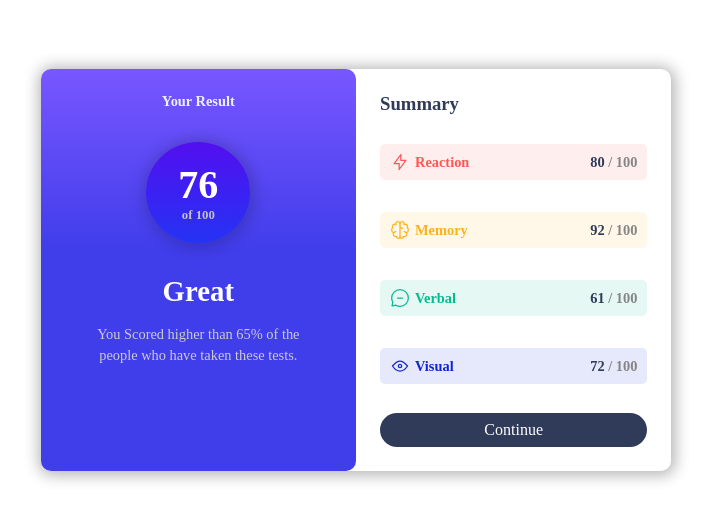
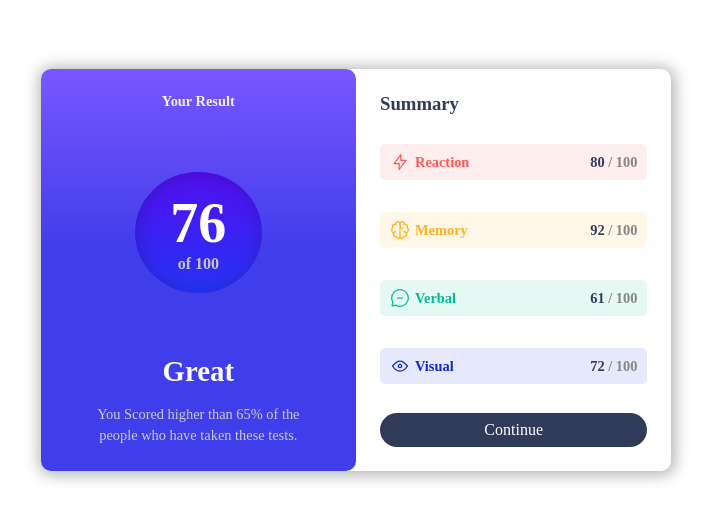
Before and after one commit to dazzlerabhi30800/frontendMentor-results-summary-component-main, a plain HTML site: page index.html in a window 1280 px wide. Shown: the part 130-650 px from the top of the page, without its empty margins (284-997 px from the left). Drawn offline with Linux system fonts and the light colour scheme.

Commit message:
fixed design issues

```diff
--- a/style.css
+++ b/style.css
@@ -52,8 +52,8 @@ main {
   flex-basis: 100%;
   display: flex;
   flex-direction: column;
-  gap: 2rem;
   align-items: center;
+  justify-content: space-between;
   text-align: center;
 }
 .result--wrapper > span {
@@ -63,9 +63,9 @@ main {
 }
 .result--wrapper > .result {
   background: linear-gradient(to bottom, #520fef, #2533f4);
-  box-shadow: 1px 1px 15px 3px rgba(0, 0, 0, 0.2);
+  box-shadow: inset 1px 1px 15px 2px rgba(0, 0, 0, 0.15);
   border-radius: 50%;
-  padding: 1.2rem 2rem;
+  padding: 1.2rem 2.2rem;
   display: flex;
   text-align: center;
   flex-direction: column;
@@ -75,12 +75,12 @@ main {
 .result > h1 {
   color: var(--White);
   font-weight: 700;
-  font-size: 2.5rem;
+  font-size: 3.5rem;
 }
 .result > p {
   color: #c6c4c4;
   font-weight: 700;
-  font-size: 0.8rem;
+  font-size: 1rem;
 }
 .greet--wrapper {
   display: flex;
```
